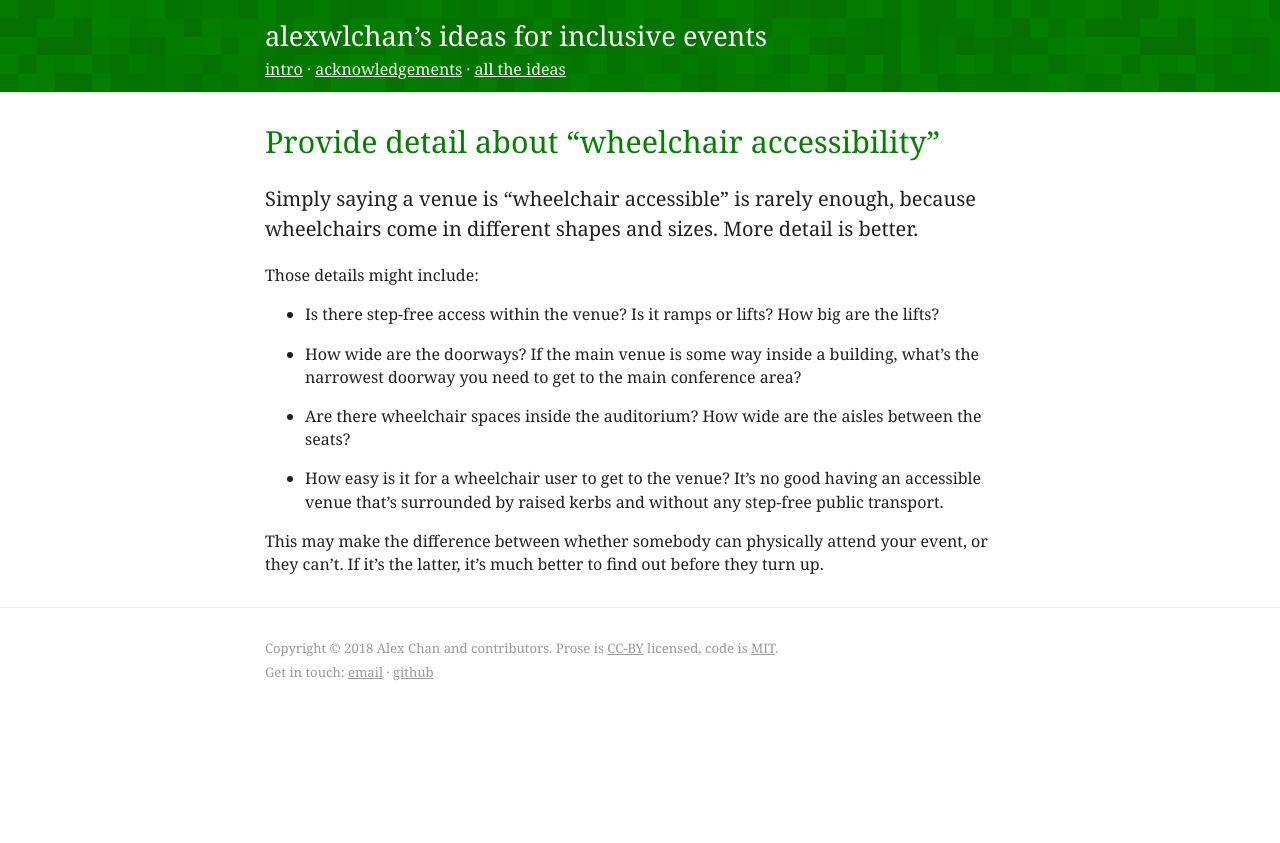
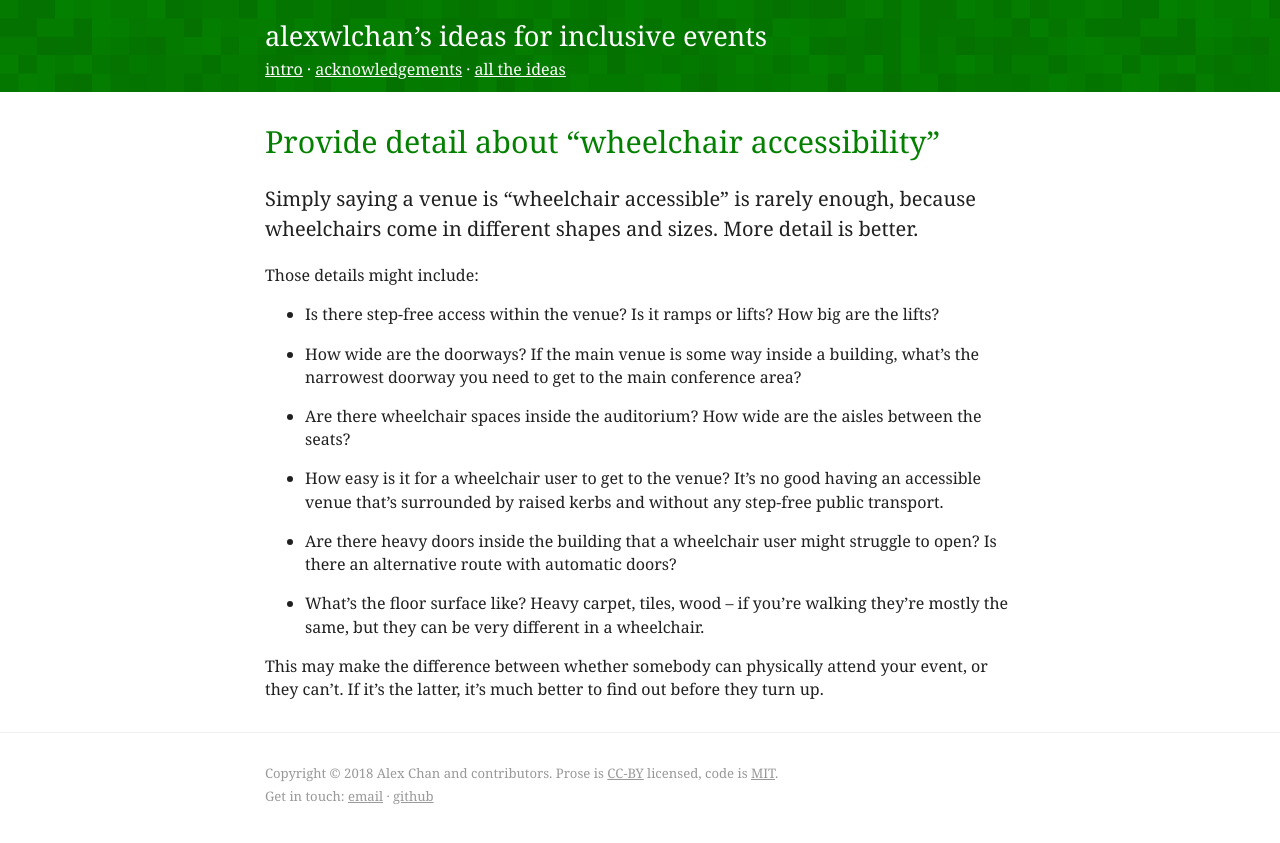
Before and after one commit to alexwlchan/ideas-for-inclusive-events, a Jekyll site: the page built from src/_ideas/wheelchair-accessibility.md, in a window 1280 px wide. Shown: the top 843 px of the page. Built offline with Jekyll 4.4.1, drawn with Linux system fonts in a browser that asks for light colours; Markdown is read by kramdown in place of the engine named in the settings.

Commit message:
Add a few more thoughts from Ada's thread

```diff
--- a/src/_ideas/wheelchair-accessibility.md
+++ b/src/_ideas/wheelchair-accessibility.md
@@ -22,5 +22,11 @@ Those details might include:
 *   How easy is it for a wheelchair user to get to the venue?
     It's no good having an accessible venue that's surrounded by raised kerbs and without any step-free public transport.
 
+*   Are there heavy doors inside the building that a wheelchair user might struggle to open?
+    Is there an alternative route with automatic doors?
+
+*   What's the floor surface like?
+    Heavy carpet, tiles, wood -- if you're walking they're mostly the same, but they can be very different in a wheelchair.
+
 This may make the difference between whether somebody can physically attend your event, or they can't.
 If it's the latter, it's much better to find out before they turn up.
```
Also changed, not shown: src/_ideas/always-use-the-mic.md (+3 -0 lines), src/_ideas/dietary-requirements.md (+1 -1 lines), src/_ideas/photography-opt-out.md (+4 -0 lines), src/_ideas/speakers-on-stage.md (+1 -0 lines).
